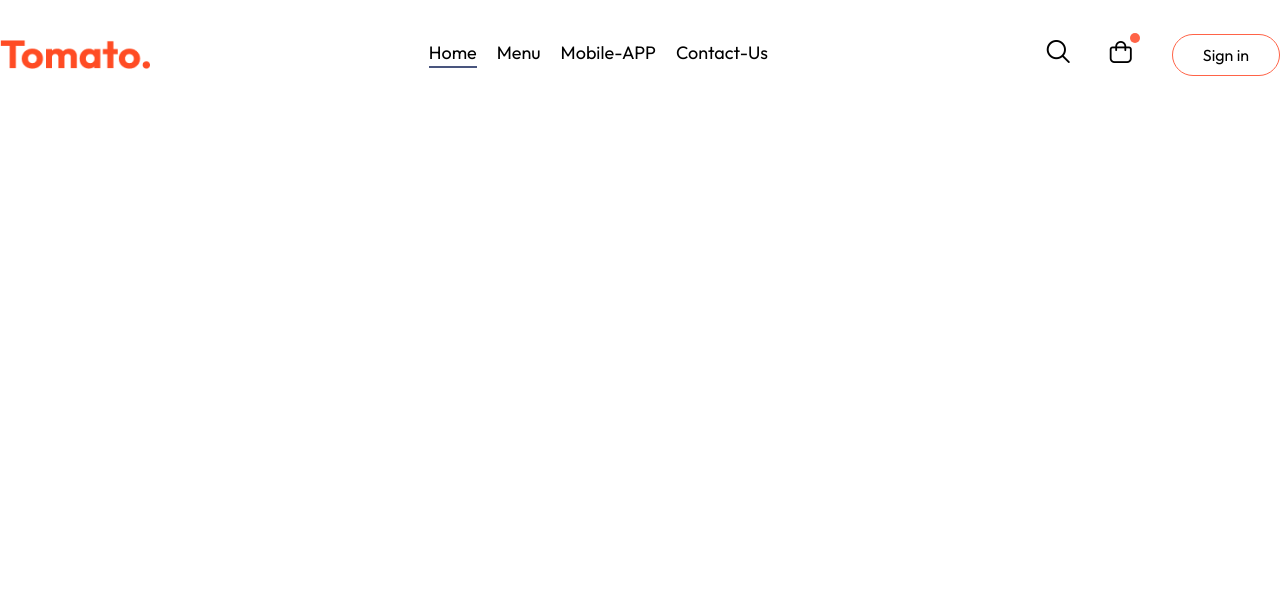
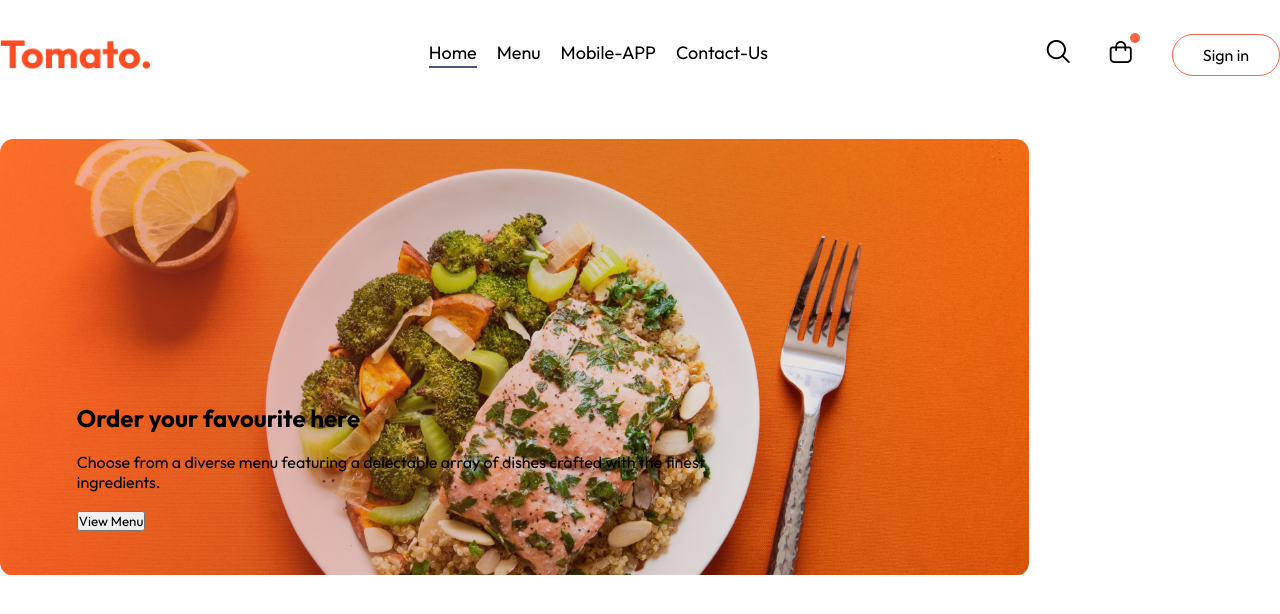
Before and after one commit to santhoshham/sample, a React (Create React App) app: page / in a window 1280 px wide. Shown: the top 614 px of the page. Built offline with nearby package versions, Linux system fonts and the light colour scheme.

Commit message:
"Headache starts"

```diff
--- a/src/Components/Home.js
+++ b/src/Components/Home.js
@@ -1,9 +1,10 @@
 import React from 'react'
 import './Home.css'
+import Header from '../Header/Header'
 export default function Home(){
     return(
     <div>
-
+    <Header/>
     </div>
     )
 }
--- /dev/null
+++ b/src/Header/Header.css
@@ -0,0 +1,16 @@
+.header{
+    height: 34vw;
+    margin: 30px auto;
+    background-size: contain;
+    position: relative;
+}
+.Header-contents{
+    position: absolute;
+    display: flex;
+    flex-direction: column;
+    align-items: start;
+    gap: 1.5vw;
+    max-width: 50%;
+    bottom: 10%;
+    left: 6vw;
+}
--- /dev/null
+++ b/src/Header/Header.js
@@ -0,0 +1,15 @@
+import React from 'react'
+import './Header.css'
+import headerImg from '../Assets/header_img.png';
+
+export default function Header(){
+    return(
+    <div className='header'  style={{ backgroundImage: `url(${headerImg})`, backgroundRepeat: 'no-repeat', }}>
+     <div className='Header-contents'>
+        <h2>Order your favourite here</h2>
+        <p>Choose from a diverse menu featuring a delectable array of dishes crafted with the finest ingredients.</p>
+        <button>View Menu</button>
+     </div>
+    </div>
+    )
+}
```
Also changed, not shown: src/Assets/header_img.png (added).
